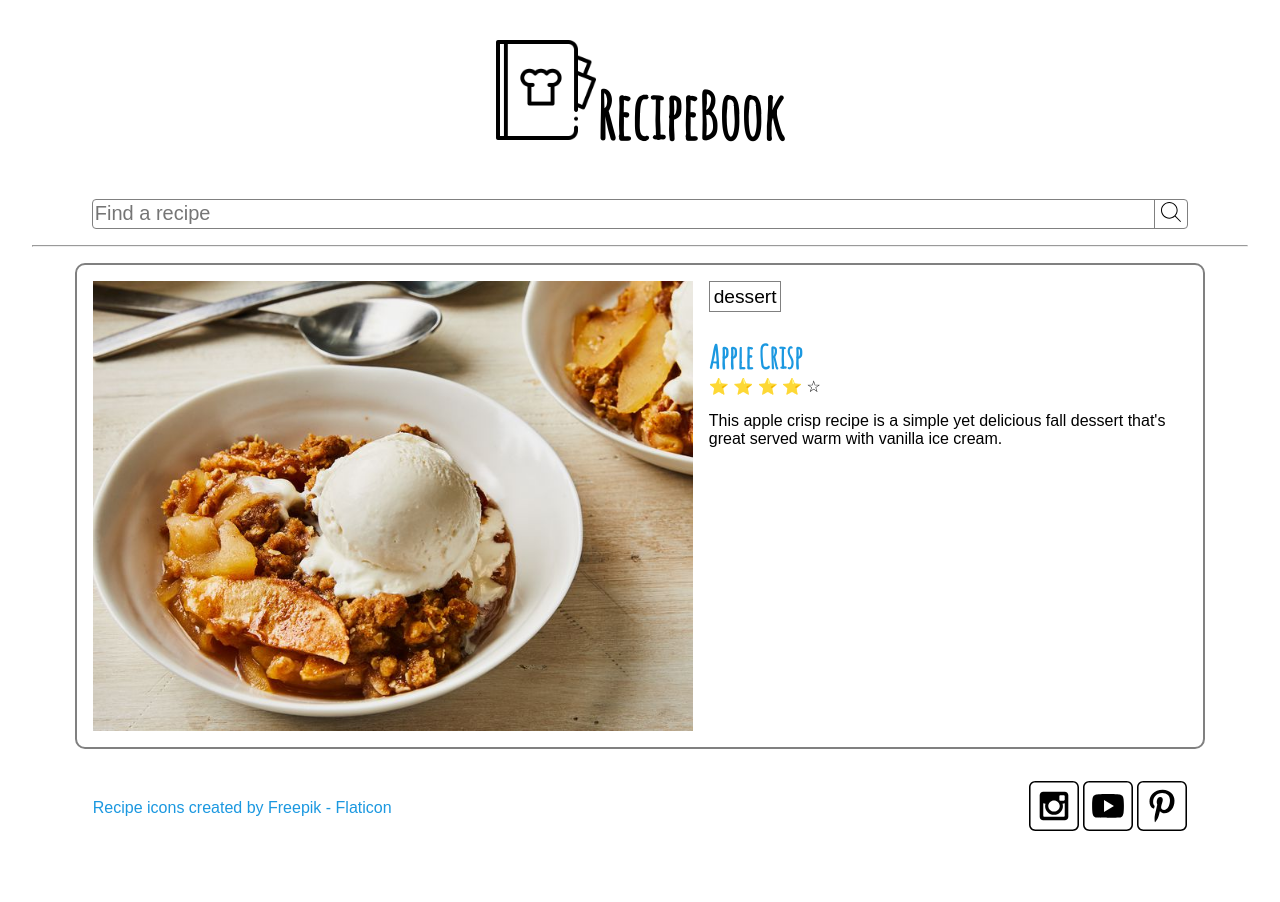
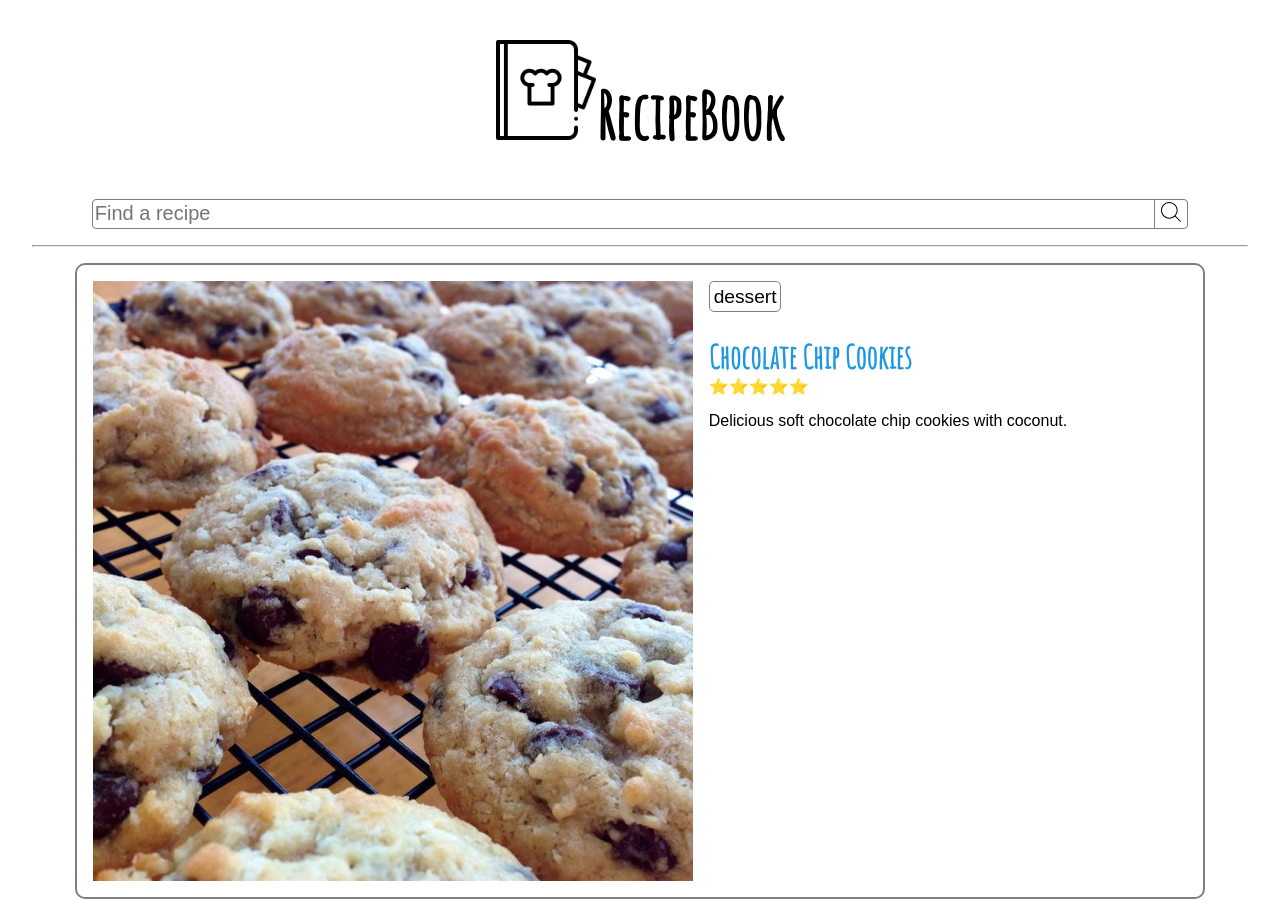
Before and after one commit to sin23008/WDD131, a plain HTML site: page recipes/index.html in a window 1280 px wide. Shown: the top 902 px of the page. Before the commit the page ends 851 px from the top, so only its background shows below. Drawn offline with Linux system fonts and the light colour scheme.

Commit message:
Finished recipe book

```diff
--- a/recipes/index.html
+++ b/recipes/index.html
@@ -6,7 +6,7 @@
     <title>Recipes</title>
     <meta name="description" content="Our recipe book">
     <link rel="stylesheet" href="recipes.css">
-    <script src="main.js"></script>
+    <script src="main.js" type="module" defer></script>
     <meta property="og:title" content="RecipeBook">
     <meta property="og:type" content="website" />
     <meta property="og:description" content="Our recipe book">
@@ -28,23 +28,7 @@
         </form>
         <hr>
         <section class="recipes">
-            <div class="recipe">
-                <img src="images/apple-crisp.jpg" alt="picture of apple crips dessert">
-                <div class="recipe-info">
-                    <div class="tags">
-                        <div class="tag">dessert</div>
-                    </div>
-                    <h2 class="recipe-name">Apple Crisp</h2>
-                    <span class="rating" role="img" aria-label="Rating: 4 out of 5 stars">
-                        <span aria-hidden="true" class="icon-star">⭐</span>
-                        <span aria-hidden="true" class="icon-star">⭐</span>
-                        <span aria-hidden="true" class="icon-star">⭐</span>
-                        <span aria-hidden="true" class="icon-star">⭐</span>
-                        <span aria-hidden="true" class="icon-star-empty">☆</span>
-                    </span>
-                    <p class="description">This apple crisp recipe is a simple yet delicious fall dessert that's great served warm with vanilla ice cream.</p>
-                </div>
-            </div>
+            <div class="recipe"></div>
         </section>
 
     </main>
--- a/recipes/main.js
+++ b/recipes/main.js
@@ -0,0 +1,85 @@
+import recipes from "./recipes.mjs";
+
+// recipeIndex = Math.floor(Math.random() * recipes.length);
+
+function random(num) {
+    return Math.floor(Math.random() * num);
+}
+
+function randomRecipe() {
+    const recipeIndex = random(recipes.length);
+    const recipe = recipes[recipeIndex];
+    return recipe;
+}
+
+function recipeTemplate(recipe) {
+    return `
+    <div class="recipe">
+        <img src="${recipe.image}" alt="${recipe.name}">
+        <div class="recipe-info">
+            <div class="recipe-tags">
+            ${tagsTemplate(recipe.tags)}
+            </div>
+            <h2 class="recipe-name">${recipe.name}</h2>
+            ${ratingTemplate(recipe.rating)}
+            <p class="description">${recipe.description}</p>
+        </div>
+    </div>
+    `;
+}
+
+function tagsTemplate(tags) {
+    let html = '';
+    for (let i = 0; i < tags.length; i++) {
+        html += `<div class="tag">${tags[i]}</div>`;
+    }
+    return html;
+}
+function ratingTemplate(rating) {
+    let html = `<span class="rating" role="img" aria-label="Rating: ${rating} out of 5 stars">`;
+    for (let i = 0; i < 5; i++) {
+        if (i < rating) {
+            html += '<span aria-hidden="true" class="icon-star">⭐</span>';
+        }
+        else {
+            html += '<span aria-hidden="true" class="icon-star-empty">☆</span>';
+        }
+    }
+    html += '</span>';
+    return html;
+}
+
+function renderRecipes(recipeList) {
+    const recipesElement = document.querySelector('.recipes');
+    let html = "";
+    recipeList.forEach(recipe => {
+        html += recipeTemplate(recipe);
+    });
+    recipesElement.innerHTML = html;
+}
+
+function init() {
+    const recipe = randomRecipe(recipes);
+    renderRecipes([recipe]);
+}
+
+function handleSearch(event) {
+    event.preventDefault();
+    const searchValue = document.getElementById("search-box").value;
+    const filteredRecipes = filterRecipes(searchValue);
+    renderRecipes(filteredRecipes);
+}
+
+function filterRecipes(query) {
+    return recipes.filter(recipe => {
+        const nameMatch = recipe.name.toLowerCase().includes(query.toLowerCase());
+        const descriptionMatch = recipe.description.toLowerCase().includes(query.toLowerCase());
+        const tagMatch = recipe.tags.some(tag => tag.toLowerCase().includes(query.toLowerCase()));
+        const ingredientsMatch = recipe.recipeIngredient.some(ingredient => ingredient.toLowerCase().includes(query.toLowerCase()));
+        return nameMatch || descriptionMatch || tagMatch || ingredientsMatch;
+    }).sort((a, b) => a.name.localeCompare(b.name));
+}
+
+document.getElementById("search").addEventListener("submit", handleSearch);
+
+init();
--- a/recipes/recipes.css
+++ b/recipes/recipes.css
@@ -44,6 +44,7 @@ header {
     width: 90vw;
     background-color: rgba(0, 0, 0, 0);
     font-size: 1.25em;
+    cursor: pointer;
 }
 
 #search input:focus {
@@ -131,6 +132,15 @@ p {
     /* margin-top: 5px; */
     padding: 0.2em;
     border: 1.5px solid gray;
+    border-radius: 5px;
+    width: fit-content;
+}
+
+.recipe-tags {
+    display: flex;
+    flex-direction: row;
+    flex-wrap: wrap;
+    gap: 0.5em;
 }
 
 /* ----------- Footer ----------- */
```
